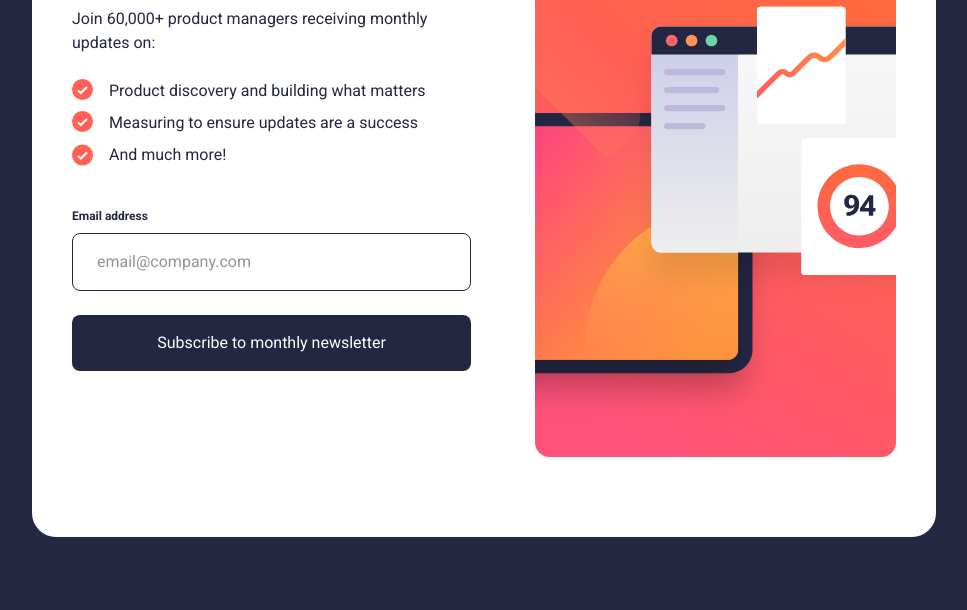
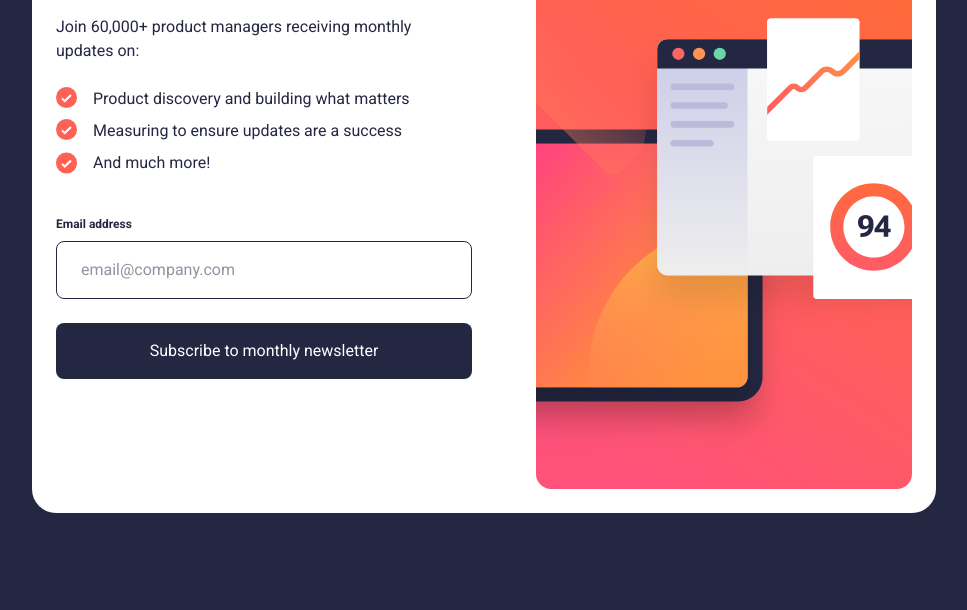
Before and after one commit to pauljomy/newsletter, a website built with Vite: page index.html in a window 1280 px wide. Shown: the part 190-800 px from the top of the page, without its empty margins (156-1123 px from the left). Built offline with nearby package versions, Linux system fonts and the light colour scheme.

Commit message:
updated the margins

```diff
--- a/index.html
+++ b/index.html
@@ -18,7 +18,7 @@
     </div>
 
     <div
-      class="mx-6 my-10 md:max-w-152 md:mx-auto bg-white md:p-10 rounded-3xl xl:flex xl:max-w-226 gap-16"
+      class="mx-6 my-10 md:max-w-152 md:mx-auto bg-white md:p-10 xl:p-6 rounded-3xl xl:flex xl:max-w-226 gap-16"
     >
       <div>
         <div class="hidden md:block mb-10 xl:hidden">
@@ -75,7 +75,7 @@
           </button>
         </form>
       </div>
-      <div class="hidden xl:block mb-10">
+      <div class="hidden xl:block">
         <img
           src="/src/assets/images/illustration-sign-up-desktop.svg"
           alt="An image of browser image with a number 94 which resembles a score"
```
